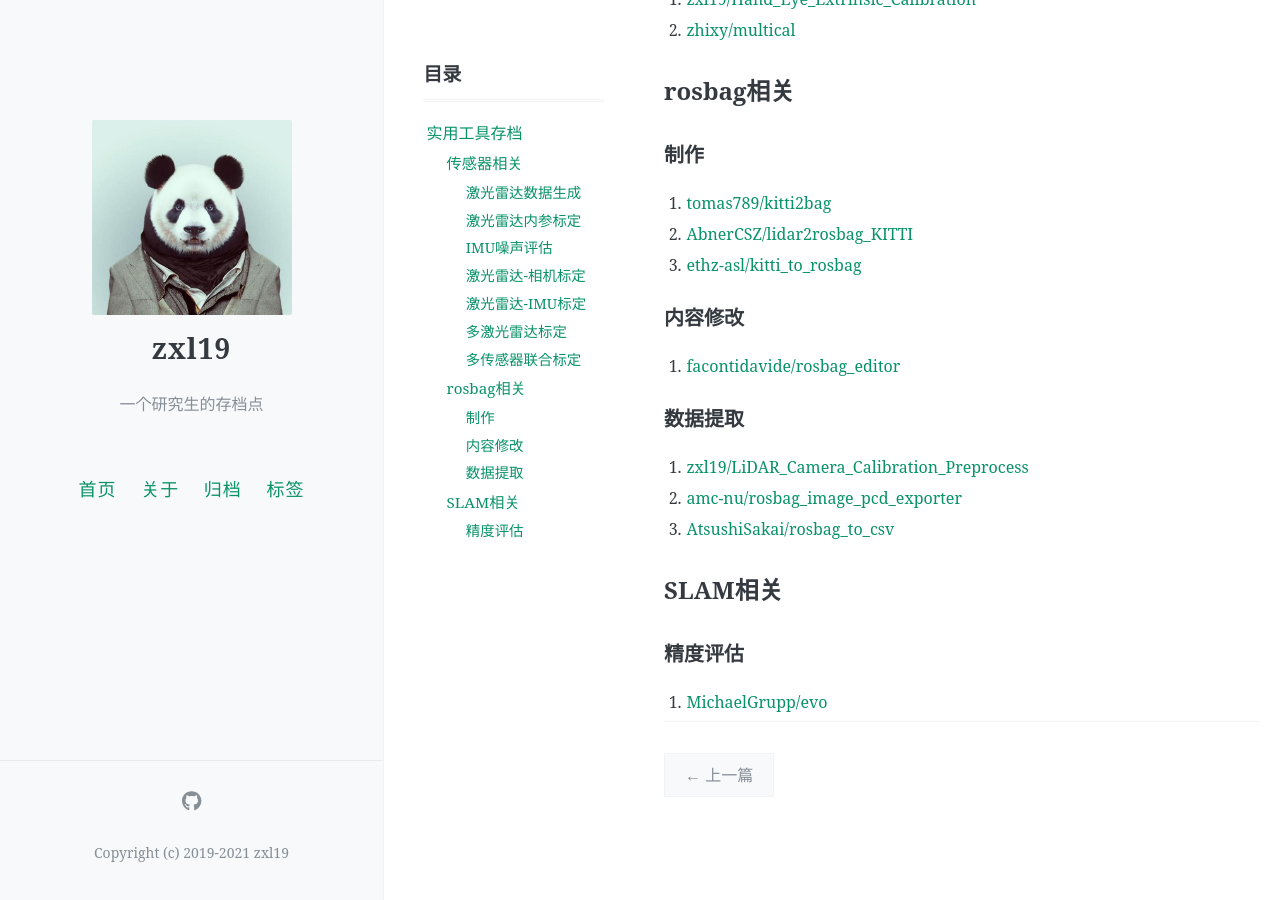
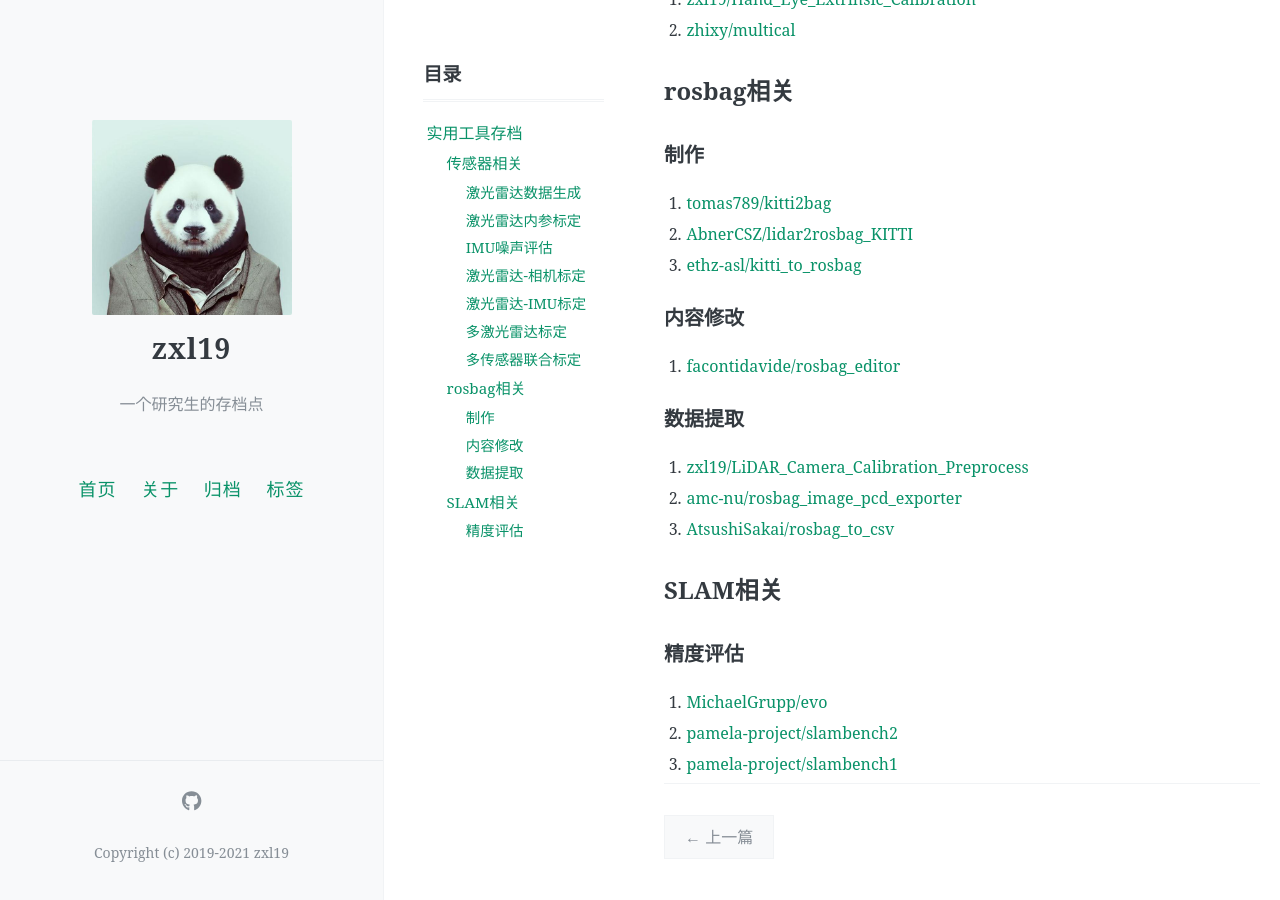
Before and after one commit to zxl19/zxl19.github.io, a Jekyll site: the page built from _posts/2021-05-25-utility-tools.md, in a window 1280 px wide and 900 px high, scrolled down 1192 px. Built offline with Jekyll 4.4.1, drawn with Linux system fonts in a browser that asks for light colours; comment, search, counter and statistics services are not loaded.

Commit message:
Update 2021-05-25-utility-tools.md

```diff
--- a/_posts/2021-05-25-utility-tools.md
+++ b/_posts/2021-05-25-utility-tools.md
@@ -75,3 +75,5 @@ pinned: false
 ### 精度评估
 
 1. [MichaelGrupp/evo](https://github.com/MichaelGrupp/evo)
+2. [pamela-project/slambench2](https://github.com/pamela-project/slambench2)
+3. [pamela-project/slambench1](https://github.com/pamela-project/slambench1)
```
